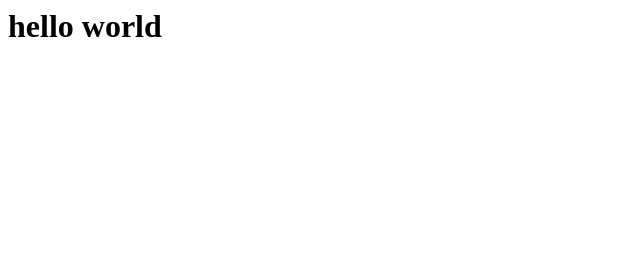
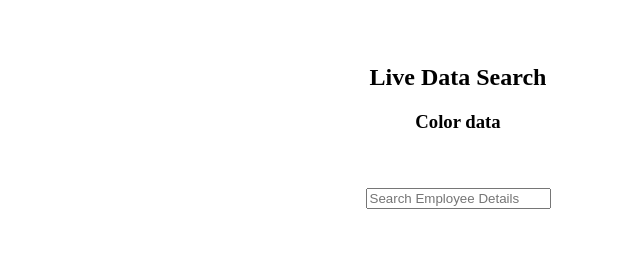
Before and after one commit to facn6/week4-finalProject, a website: page public/index.html in a window 1280 px wide. Shown: the whole page, without its empty margins (0-640 px from the left). Drawn offline with Linux system fonts and the light colour scheme.

Commit message:
change index file adding css

```diff
--- a/public/index.html
+++ b/public/index.html
@@ -1 +1,21 @@
-<h1>hello world</h1>
+
+<!DOCTYPE html>
+<html>
+    <head>
+        <meta charset="utf-8">
+        <link href="./style.css" rel="stylesheet">
+    </head>
+ <body>
+  <br /><br />
+  <div class="container" style="width:900px;">
+   <h2 align="center">Live Data Search</h2>
+   <h3 align="center">Color data</h3>
+   <br /><br />
+   <div align="center">
+    <input type="text" name="search" id="search" placeholder="Search Employee Details" class="form-control" />
+   </div>
+   <ul class="list-group" id="result"></ul>
+   <br />
+  </div>
+ </body>
+</html>
```
Also changed, not shown: public/style.css (added), 2 other files.
